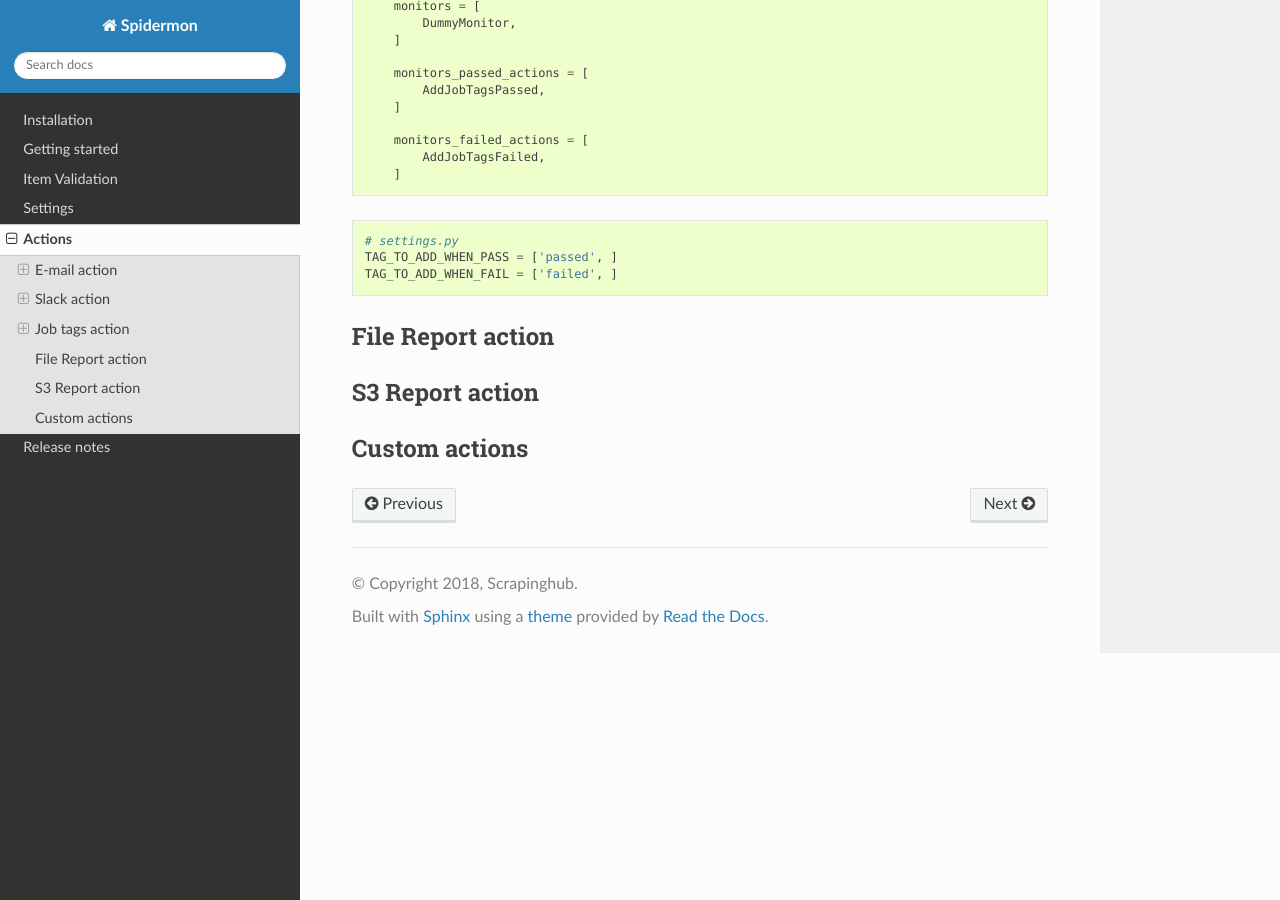
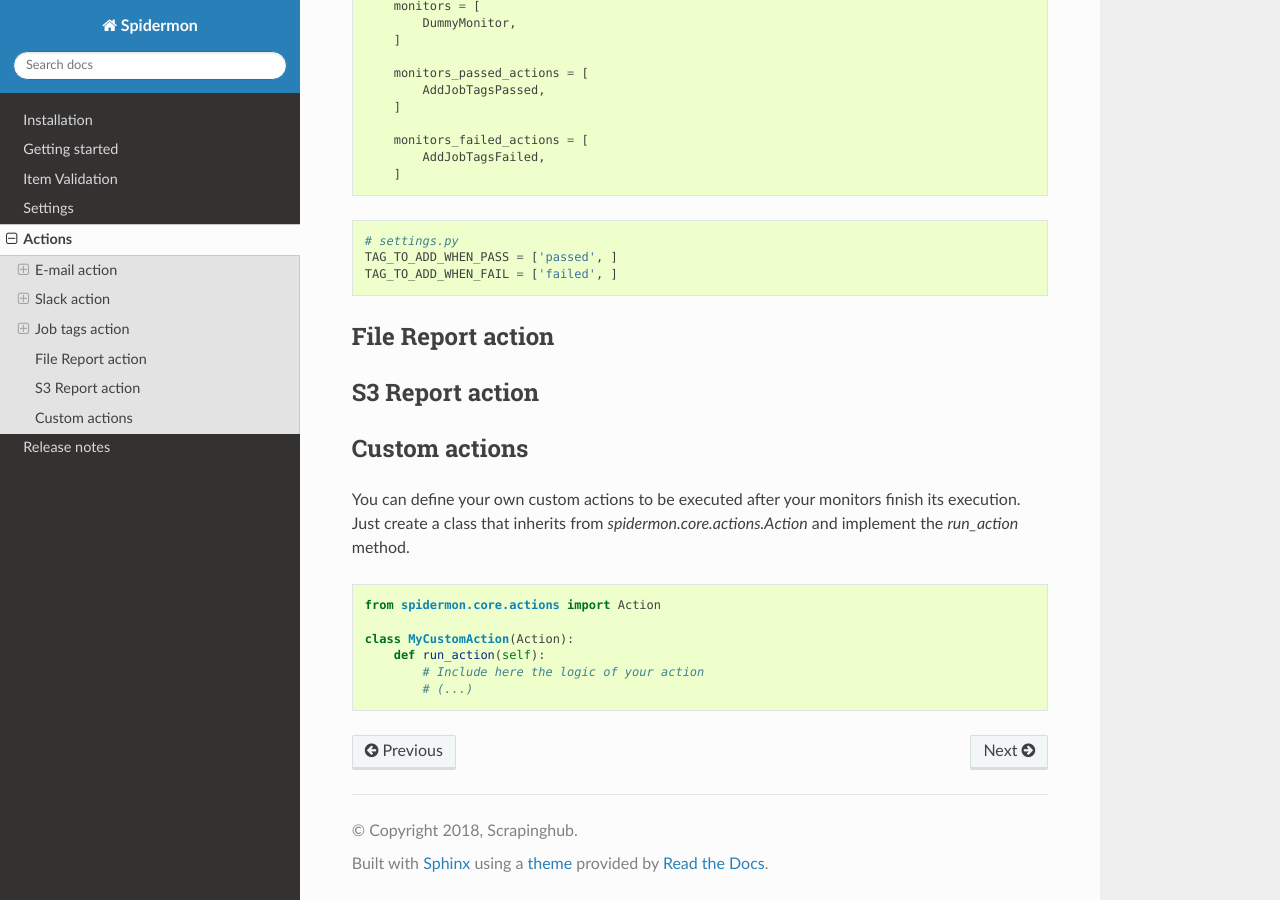
Before and after one commit to scrapinghub/spidermon, a Sphinx documentation site: the page built from docs/source/actions.rst, in a window 1280 px wide and 900 px high, scrolled down 4559 px. Built offline with Sphinx 7.4.7 and the Read the Docs theme 2.0.0, drawn with Linux system fonts in a browser that asks for light colours; some of the changed text lies outside the part shown.

Commit message:
Included docs of custom actions

```diff
--- a/docs/source/actions.rst
+++ b/docs/source/actions.rst
@@ -34,7 +34,8 @@ when your monitor suite finishes no matter if it passed or failed:
         ]
 
 By default, Spidermon uses a HTML template that can be altered in
-:ref:`SPIDERMON_BODY_HTML_TEMPLATE` setting.
+:ref:`SPIDERMON_BODY_HTML_TEMPLATE` setting. You can use `Jinja2`_ as your
+template engine.
 
 The result of a report generated using this default template may be seen next:
 
@@ -337,3 +339,16 @@ S3 Report action
 
 Custom actions
 ==============
+
+You can define your own custom actions to be executed after your monitors finish
+its execution. Just create a class that inherits from `spidermon.core.actions.Action`
+and implement the `run_action` method.
+
+.. code-block:: python
+
+    from spidermon.core.actions import Action
+
+    class MyCustomAction(Action):
+        def run_action(self):
+            # Include here the logic of your action
+            # (...)
```
Also changed, not shown: other parts of docs/source/actions.rst (+1 -0 lines).
